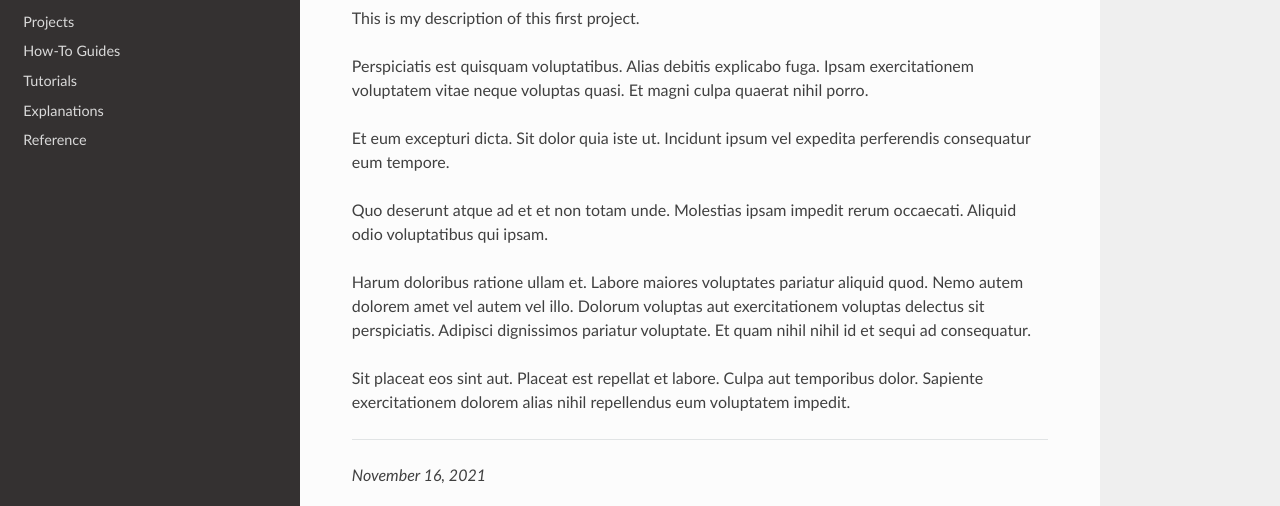
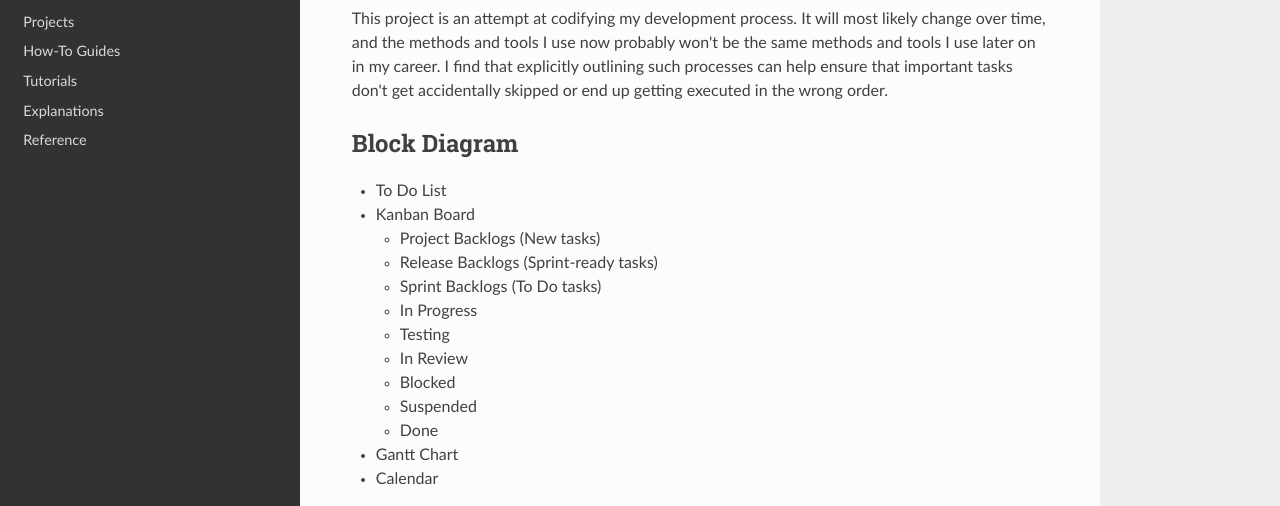
Before and after one commit to SamiPilino/SamiPilino.github.io, a plain HTML site: page projects/projects_1.html in a window 1280 px wide. Shown: the part 157-663 px from the top of the page. Drawn offline with nearby package versions, Linux system fonts and the light colour scheme.

Commit message:
Add Project "My Development Process"

```diff
--- a/projects/projects_1.html
+++ b/projects/projects_1.html
@@ -9,7 +9,7 @@
 
   <link rel="canonical" href="https://SamiPilino.github.io/projects/projects_1.html">
   <link rel="shortcut icon" href="../img/favicon.ico">
-  <title>Project 1 - Project Blog</title>
+  <title>My Development Process - Project Blog</title>
   <link rel="stylesheet" href="https://fonts.googleapis.com/css?family=Lato:400,700|Roboto+Slab:400,700|Inconsolata:400,700" />
 
   <link rel="stylesheet" href="../css/theme.css" />
@@ -18,7 +18,7 @@
 
   <script>
     // Current page data
-    var mkdocs_page_name = "Project 1";
+    var mkdocs_page_name = "My Development Process";
     var mkdocs_page_input_path = "projects/projects_1.md";
     var mkdocs_page_url = "/projects/projects_1.html";
   </script>
@@ -95,7 +95,7 @@
 
 
 
-    <li>Project 1</li>
+    <li>My Development Process</li>
     <li class="wy-breadcrumbs-aside">
 
         <a href="https://github.com/Anatrax/SamiPilinoBlog.git/edit/master/docs/projects/projects_1.md"
@@ -110,15 +110,37 @@
           <div role="main">
             <div class="section">
 
-                <h1 id="project-1">Project 1</h1>
-<p>This is my description of this first project.</p>
-<p>Perspiciatis est quisquam voluptatibus. Alias debitis explicabo fuga. Ipsam exercitationem voluptatem vitae neque voluptas quasi. Et magni culpa quaerat nihil porro.</p>
-<p>Et eum excepturi dicta. Sit dolor quia iste ut. Incidunt ipsum vel expedita perferendis consequatur eum tempore.</p>
-<p>Quo deserunt atque ad et et non totam unde. Molestias ipsam impedit rerum occaecati. Aliquid odio voluptatibus qui ipsam.</p>
-<p>Harum doloribus ratione ullam et. Labore maiores voluptates pariatur aliquid quod. Nemo autem dolorem amet vel autem vel illo. Dolorum voluptas aut exercitationem voluptas delectus sit perspiciatis. Adipisci dignissimos pariatur voluptate. Et quam nihil nihil id et sequi ad consequatur.</p>
-<p>Sit placeat eos sint aut. Placeat est repellat et labore. Culpa aut temporibus dolor. Sapiente exercitationem dolorem alias nihil repellendus eum voluptatem impedit.</p>
+                <h1 id="my-development-process">My Development Process</h1>
+<!-- Description -->
+<p>This project is an attempt at codifying my development process. It will most likely change over time, and the methods and tools I use now probably won't be the same methods and tools I use later on in my career. I find that explicitly outlining such processes can help ensure that important tasks don't get accidentally skipped or end up getting executed in the wrong order<!-- Resource: The Checklist Manifesto by Atul Gawande -->.</p>
+<h2 id="block-diagram">Block Diagram</h2>
+<ul>
+<li>To Do List</li>
+<li>Kanban Board<ul>
+<li>Project Backlogs (New tasks)</li>
+<li>Release Backlogs (Sprint-ready tasks)</li>
+<li>Sprint Backlogs (To Do tasks)</li>
+<li>In Progress</li>
+<li>Testing</li>
+<li>In Review</li>
+<li>Blocked</li>
+<li>Suspended</li>
+<li>Done</li>
+</ul>
+</li>
+<li>Gantt Chart</li>
+<li>Calendar</li>
+</ul>
+<h2 id="roadmap">Roadmap</h2>
+<ol>
+<li>Create GitHub repo<ul>
+<li>Feature Request: Make project website editable in Obsidian</li>
+</ul>
+</li>
+<li>...</li>
+</ol>
 <hr />
-<p><em>November 16, 2021</em></p>
+<p><em>December 5, 2021</em></p>
 <p><a href="https://twitter.com/PilinoSami" title="Twitter"><img alt="twitter link" src="../img/twitter_icon.png" title="Twitter" /></a>
 <a href="https://www.instagram.com/samipilino/" title="Instagram"><img alt="instagram link" src="../img/instagram_icon.png" title="Instagram" /></a>
 <a href="https://www.linkedin.com/in/samuel-v-7644b1163/" title="LinkedIn"><img alt="linkedin link" src="../img/linkedin_icon.png" title="LinkedIn" /></a>
```
Also changed, not shown: index.html (+1 -1 lines), projects/projects.html (+1 -1 lines), search/search_index.json (+1 -1 lines), 1 other file.
